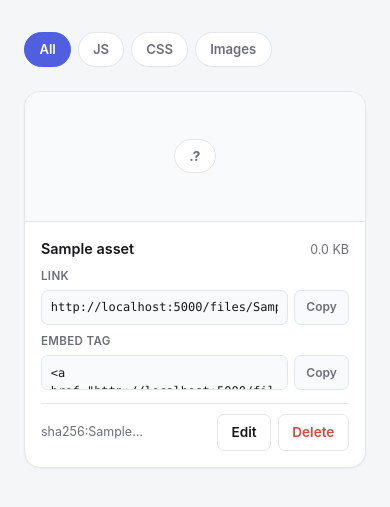
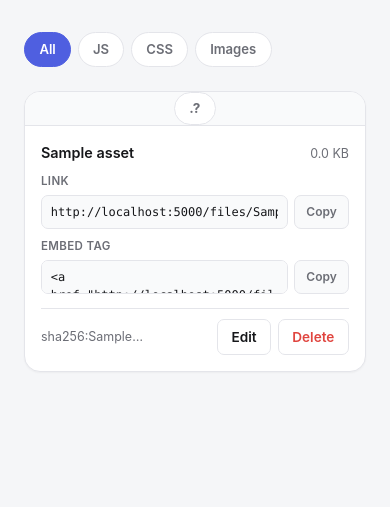
Before and after one commit to DEV-F0x/ContentFlow, a Flask app: page / in a window 390 px wide. Shown: the part 90-597 px from the top of the page. Run offline with Flask 3, Linux system fonts and the light colour scheme; a user stored in the database is signed in; tables that the repository leaves empty hold one stand-in row (values such as "Sample post"); some libraries are stand-ins or nearby versions.

Commit message:
fix: remove fixed height from .thumb class for better responsiveness

```diff
--- a/services/dashboard/app/static/css/style.css
+++ b/services/dashboard/app/static/css/style.css
@@ -232,7 +232,6 @@ h1 {
 }
 
 .thumb {
-  height: 130px;
   background: var(--surface-2);
   display: grid;
   place-items: center;
```
